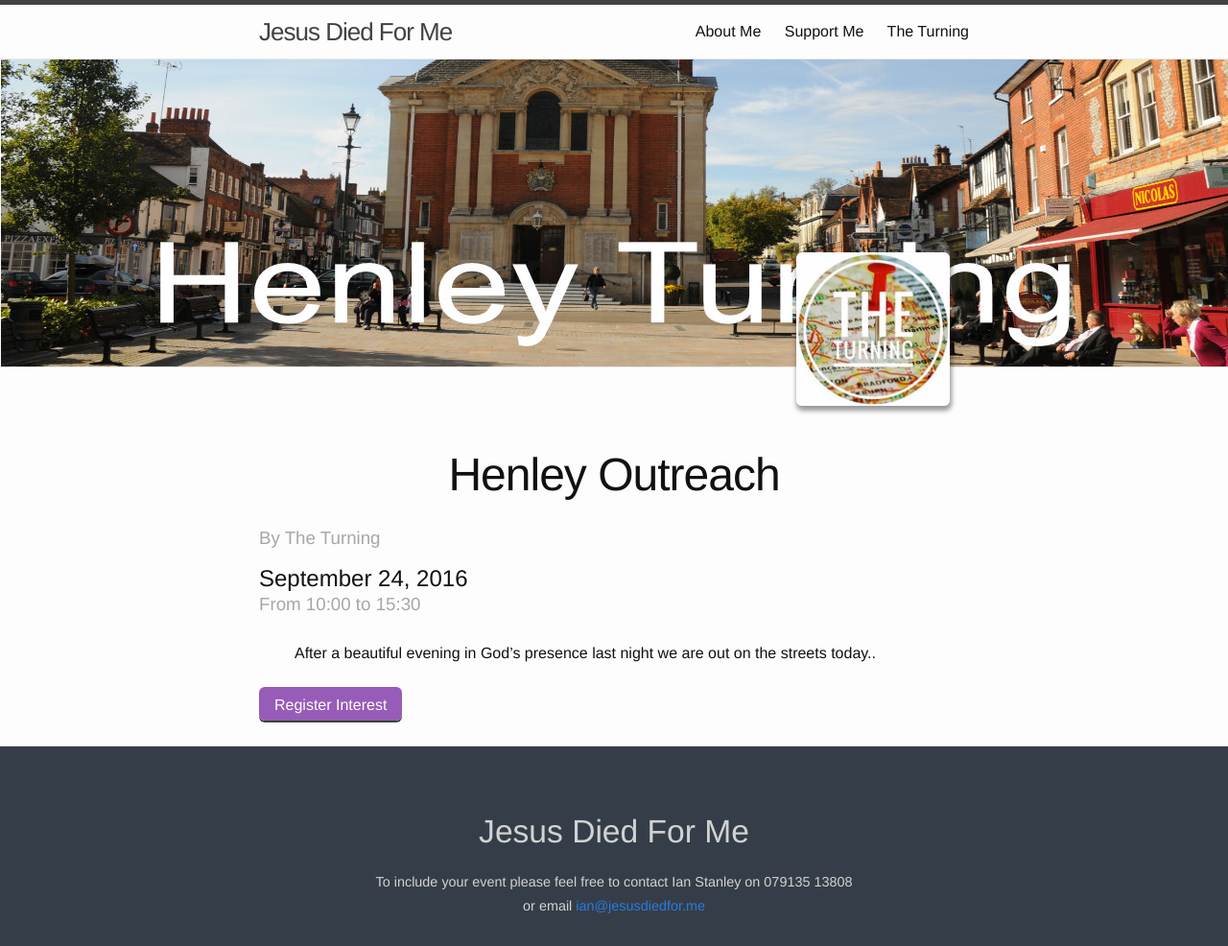
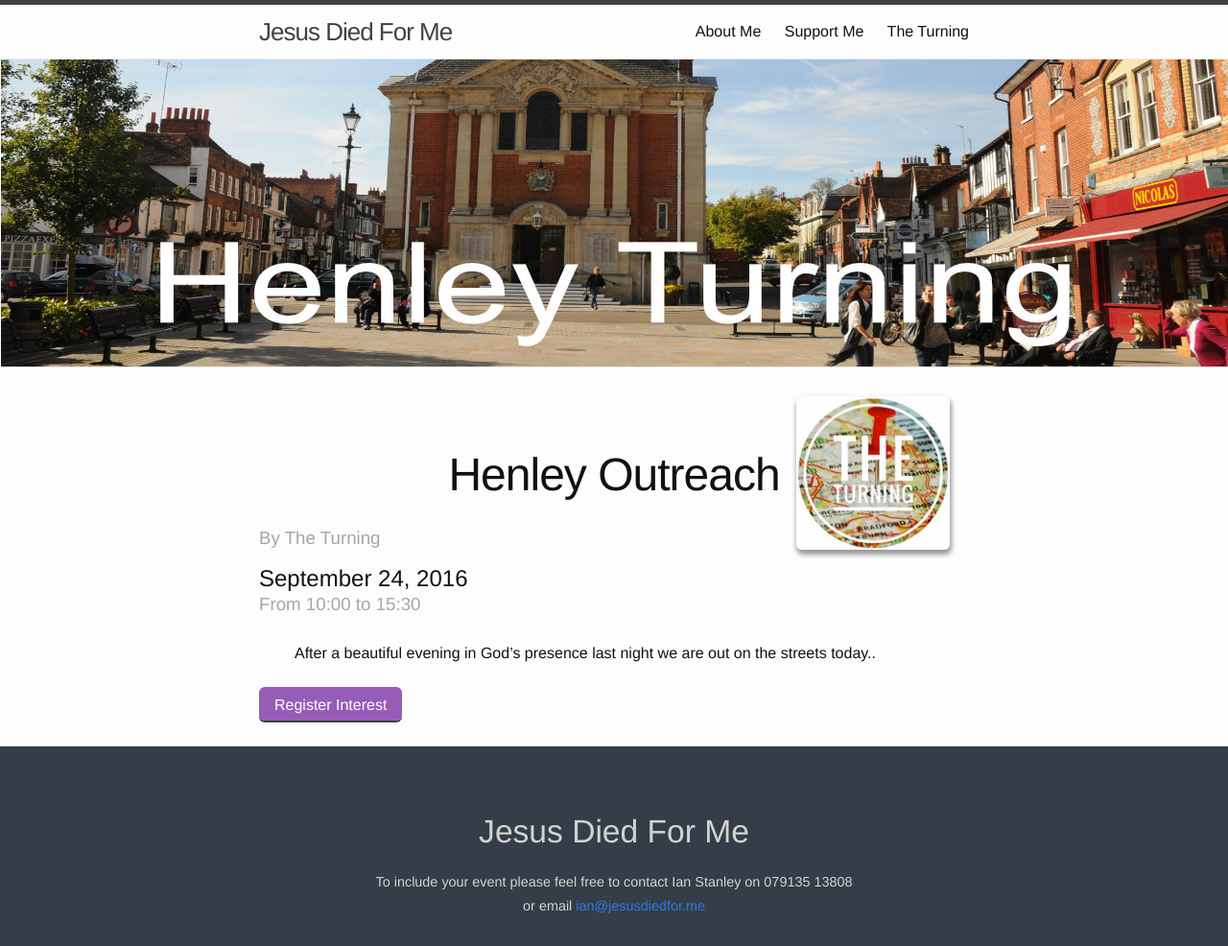
Before and after one commit to readingoutreach/Reading-Festival-Outreach-2016, a Jekyll site: the page built from _posts/2016-09-24-henley.md, in a window 1280 px wide. Shown: the whole page at 96% size. Built offline with Jekyll 4.4.1, drawn with Linux system fonts in a browser that asks for light colours.

Commit message:
adjust organiser logo positioning

```diff
--- a/_sass/_layout.scss
+++ b/_sass/_layout.scss
@@ -392,7 +392,8 @@
 
 .author{
   position: absolute;
-  top: -150px;
+  # top: -150px;
+  top: 0;
   right: 20px;
   height: 160px;
   width: 160px;
```
